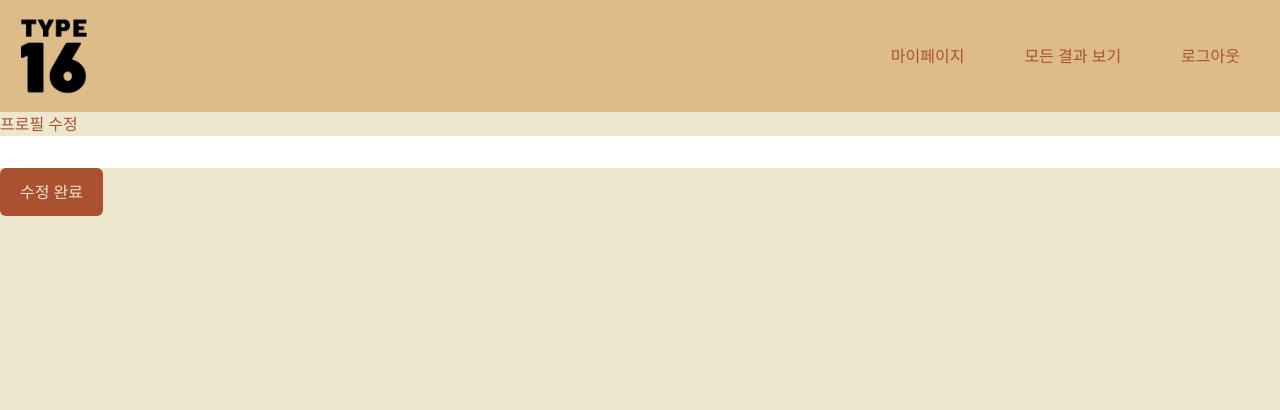
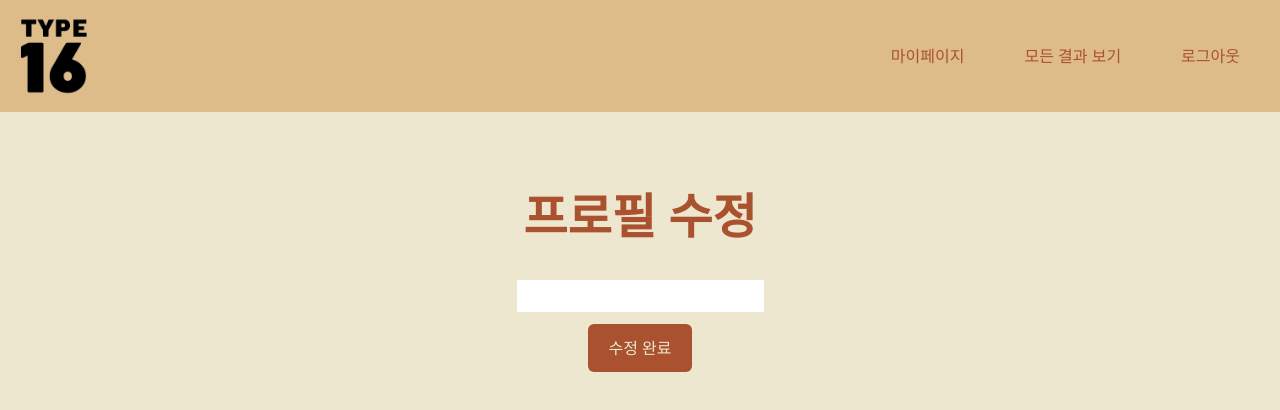
Before and after one commit to kjjyyy01/16-types, a React (Vite) app: page /profile in a window 1280 px wide. Shown: the top 410 px of the page. Built offline with nearby package versions, Linux system fonts and the light colour scheme; no server answers; sample sign-in values are in the browser's storage.

Commit message:
#22 - 스타일링-버튼-호버-제외

```diff
--- a/src/index.css
+++ b/src/index.css
@@ -29,3 +29,13 @@ input {
 p {
   @apply text-lg;
 }
+
+h1 {
+  @apply text-5xl;
+  @apply font-bold;
+}
+
+h3 {
+  @apply text-xl;
+  @apply font-bold;
+}
--- a/src/pages/Home.jsx
+++ b/src/pages/Home.jsx
@@ -3,7 +3,7 @@ import { Link } from "react-router-dom";
 const Home = () => {
   return (
     <div className="flex items-center justify-center flex-col gap-14 mt-20">
-      <h1 className="text-5xl font-bold">16 Types</h1>
+      <h1>16 Types</h1>
       <p>16가지 성격 유형중 나는 어떤 유형일까? 무료로 검사해보세요!</p>
       <ul className="flex flex-row items-center justify-center gap-8 ">
         <li className="w-1/5 h-2/5 ">
--- a/src/pages/Login.jsx
+++ b/src/pages/Login.jsx
@@ -62,7 +62,7 @@ const Login = () => {
     <div className="flex flex-col items-center justify-center">
       <main className="w-1/5 mt-20 bg-card flex flex-col items-center justify-center p-8 rounded-md shadow-[0_0_10px_#DDBC89]">
         <form onSubmit={onSubmitHandler} className="flex flex-col items-center justify-center gap-10 w-4/5">
-          <h1 className="text-5xl font-bold">{isLoginMode ? "로그인" : "회원가입"}</h1>
+          <h1>{isLoginMode ? "로그인" : "회원가입"}</h1>
           <input
             type="text"
             name="id"
--- a/src/pages/Profile.jsx
+++ b/src/pages/Profile.jsx
@@ -35,10 +35,11 @@ const Profile = () => {
   };
 
   return (
-    <div>
-      <h1>프로필 수정</h1>
-      <form onSubmit={updateNickname}>
+    <div className="mt-10 flex flex-col justify-center items-center ">
+      <h1 className="my-10">프로필 수정</h1>
+      <form className="flex flex-col items-center" onSubmit={updateNickname}>
         <input
+          className="mb-3"
           type="text"
           pattern="^[a-z0-9]{2,10}$"
           value={nickname}
--- a/src/pages/Results.jsx
+++ b/src/pages/Results.jsx
@@ -38,19 +38,19 @@ const Results = () => {
   console.log(results);
 
   return (
-    <div>
-      <h1>모든 검사 결과</h1>
-      <ul className="mb-10">
+    <div className="flex flex-col justify-center items-center">
+      <h1 className="mt-14 mb-14">모든 검사 결과</h1>
+      <ul className="w-5/6">
         {results.map((result) => {
           return (
-            <li key={result.id}>
+            <li className="mb-5" key={result.id}>
               <h3>검사 결과: {result.result}</h3>
-              <p>{result.nickname}</p>
-              <p>{result.date}</p>
-              <p>{mbtiDescriptions[result.result]}</p>
+              <p className="my-3">{result.nickname}</p>
+              <p className="my-3">검사 날짜: {result.date}</p>
+              <p className="my-3">{mbtiDescriptions[result.result]}</p>
               {result.userId === loginUserId && (
                 <>
-                  <button className="mr-5">비공개로 전환</button>
+                  <button className="mr-3">비공개로 전환</button>
                   <button onClick={() => onRemoveHandler(result.id)}>삭제</button>
                 </>
               )}
--- a/src/pages/Test.jsx
+++ b/src/pages/Test.jsx
@@ -46,7 +46,7 @@ const Test = () => {
       nickname: nickname,
       result: mbtiResult,
       visibility: true,
-      date: new Date(),
+      date: new Date().toLocaleDateString("ko-KR"),
       userId,
     });
     setIsResult(true);
@@ -64,7 +64,7 @@ const Test = () => {
       {!isResult ? (
         <main>
           <form onSubmit={onSubmitHandler} className="flex flex-col justify-center items-center gap-10 mt-14">
-            <h1 className="text-5xl font-bold">MBTI 유형 검사</h1>
+            <h1>MBTI 유형 검사</h1>
             <ul className="w-2/5">
               {questions.map((question) => (
                 <li key={question.id} className="flex flex-col mb-5">
@@ -93,7 +93,7 @@ const Test = () => {
       ) : (
         <main className="w-full flex justify-center items-center">
           <div className="h-full w-1/3 mt-14 p-10 flex flex-col justify-start bg-card shadow-[5px_5px_5px_#DDBC89] rounded-md ">
-            <h1 className="text-5xl font-bold mb-10">검사결과: {mbtiResult}</h1>
+            <h1 className="mb-10">검사결과: {mbtiResult}</h1>
             <p className="mb-10">{mbtiResultDescription}</p>
             <Link to={"/results"} className="flex justify-center">
               <button className="w-1/3">모든 결과 보러가기</button>
```
